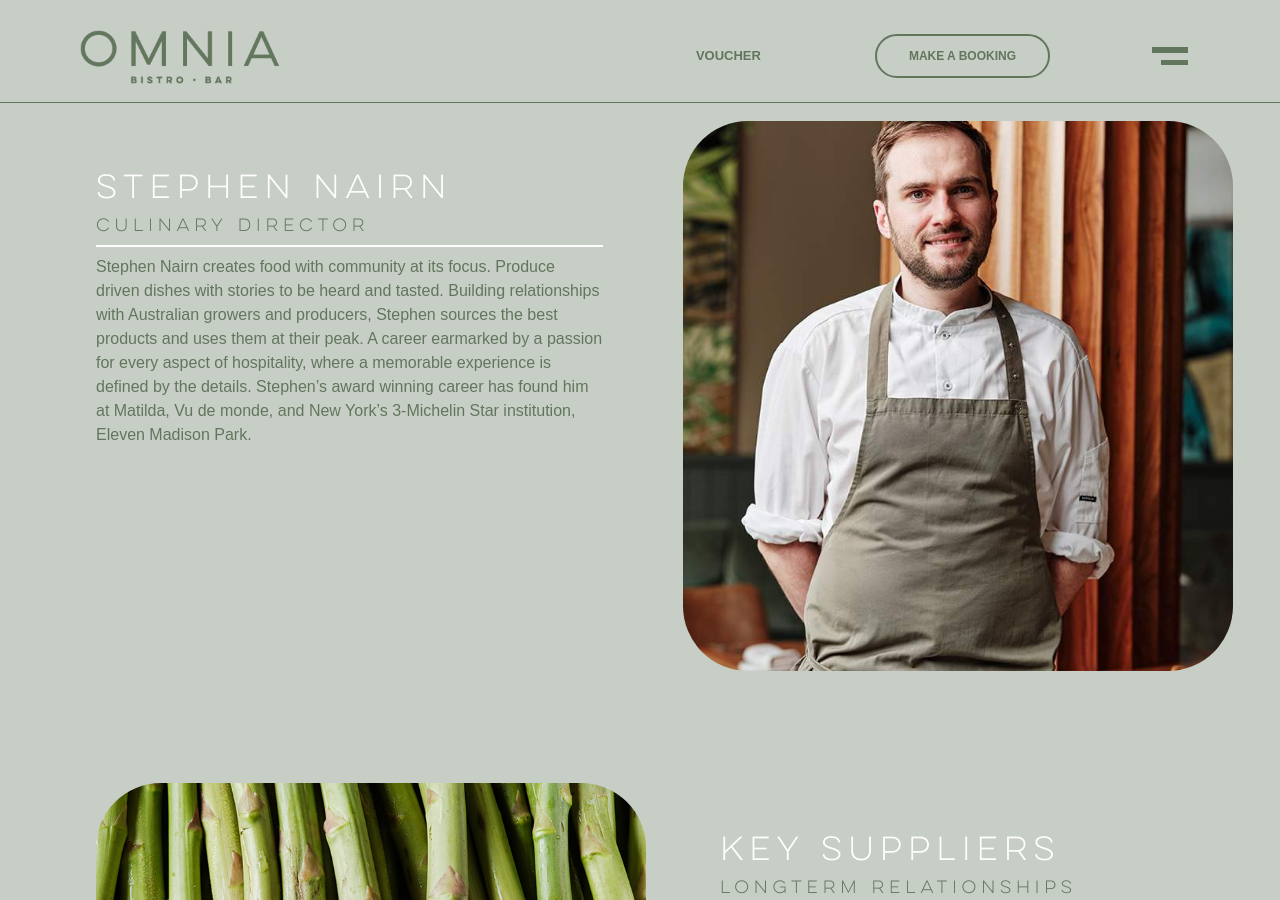
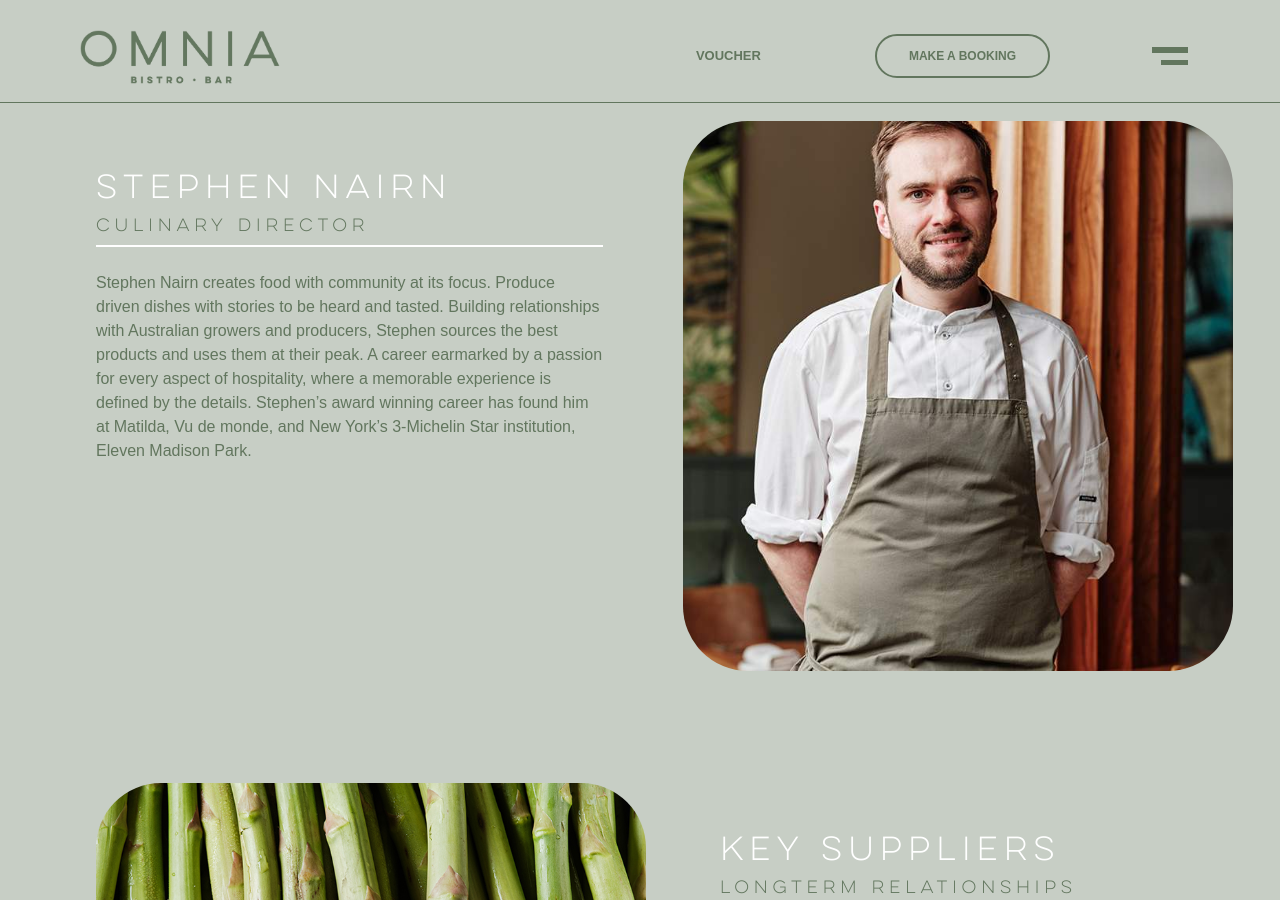
Before and after one commit to yugenomnia/omnia, a Jekyll site: the page built from about.md, in a window 1280 px wide and 900 px high, scrolled down 879 px. Built offline with Jekyll 4.4.1, drawn with Linux system fonts in a browser that asks for light colours; grey boxes are pictures that could not be loaded.

Commit message:
about page

```diff
--- a/_layouts/about.html
+++ b/_layouts/about.html
@@ -43,7 +43,7 @@
         <h2 class="pb-1  middle-white-title reveal-left">{{team_member.name}}</h2>
         <h3 class="omnia-green pb-2 uppercase reveal-left small-title pt-1">{{team_member.title}}</h3>
         </div>
-        <p class="mb-12 omnia-green reveal-left text-md">{{team_member.text}}</p>
+        <p class="mb-12 omnia-green reveal-left text-md mt-6">{{team_member.text}}</p>
         {% else %}
         <h3 class="pb-8 middle-white-title reveal-right">{{team_member.name}}</h3>
         <h3 class="omnia-green pb-4 mb-4 border-class uppercase reveal-right small-title">{{team_member.title}}</h3>
@@ -70,13 +70,13 @@
             <div class="w-full lg:w-1/2 reveal pb-16 md:pb-0 "><!--md:pl-10-->
               <img class="img-border-radius key-suppliers partner-img" src={{page.produce_image}} alt="key_suppliers">
             </div>
-            <div class="partners lg:w-1/2 lg:pt-12 lg:pl-20"><!--w-1/2 -->
+            <div class="partners lg:w-1/2 lg:pt-12"><!--w-1/2 -->
               <div class="border-class">
               <h2 class="pb-1  middle-white-title reveal text-center md:text-left">{{page.produce_title}}</h2>
               <h3 class="omnia-green pb-2 uppercase reveal-right small-title pt-1">{{page.produce_second_title}}</h3>
               </div>
-          <div class="flex flex-col md:flex-row justify-between items-start pt-6">
-            <p class="flex member-text reveal-delay-400 omnia-green mb-4 md:mb-8">{{page.produce_text}}</p>
+          <div class="flex flex-col md:flex-row justify-between items-start">
+            <p class="flex member-text reveal-delay-400 omnia-green mb-4 md:mb-8 mt-6">{{page.produce_text}}</p>
           </div>
           <div class="mb-12 ">
               {% for partner in page.partners %}
```
Also changed, not shown: 2 other files.
